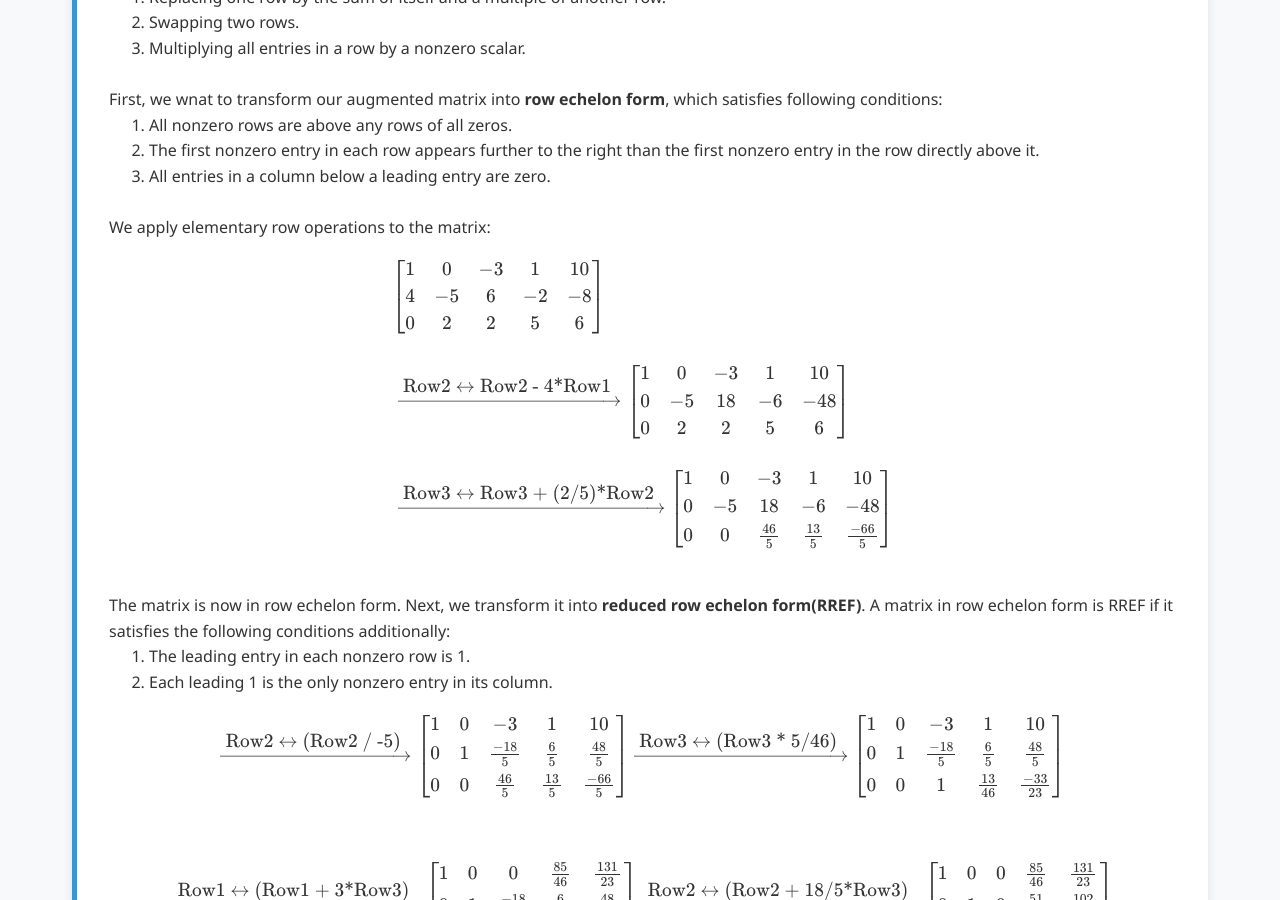
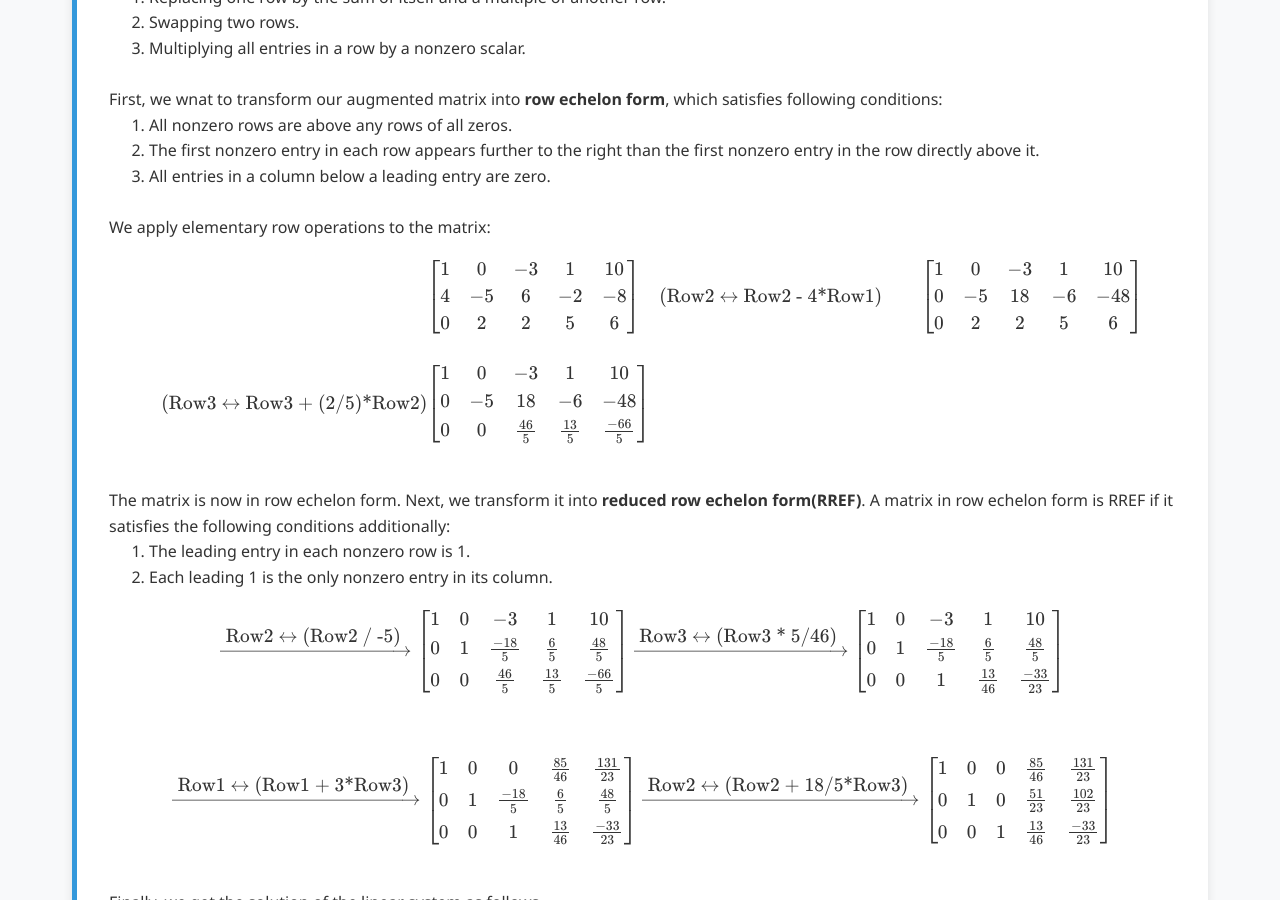
Before and after one commit to Yusukey01/yusukey01.github.io, a Jekyll site: the page built from Mathematics/Linear_algebra/linear_equations.html, in a window 1280 px wide and 900 px high, scrolled down 1670 px. Built offline with Jekyll 4.4.1, drawn with Linux system fonts in a browser that asks for light colours.

Commit message:
organizing stext

```diff
--- a/Mathematics/Linear_algebra/linear_equations.html
+++ b/Mathematics/Linear_algebra/linear_equations.html
@@ -81,15 +81,15 @@ description: Learn about the system of Linear equations, matrix equations, and l
             1 & 0 & -3 & 1 & 10 \\
             4 & -5 & 6 & -2 & -8 \\
             0 & 2 & 2 & 5 & 6
-            \end{bmatrix} \\\\
-            &\xrightarrow{\text{Row2 $\leftrightarrow$ Row2 - 4*Row1}}
-            \begin{bmatrix}
+            \end{bmatrix}
+            \quad (\text{Row2 $\leftrightarrow$ Row2 - 4*Row1})
+            &\begin{bmatrix}
             1 & 0 & -3 & 1 & 10 \\
             0 & -5 & 18 & -6 & -48 \\
             0 & 2 & 2 & 5 & 6
-            \end{bmatrix} \\ \\
-            &\xrightarrow{\text{Row3 $\leftrightarrow$ Row3 + (2/5)*Row2}}
-            \begin{bmatrix}
+            \end{bmatrix} \\\\
+            \quad (\text{Row3 $\leftrightarrow$ Row3 + (2/5)*Row2})
+            &\begin{bmatrix}
             1 & 0 & -3 & 1 & 10 \\
             0 & -5 & 18 & -6 & -48 \\
             0 & 0 & \frac{46}{5} & \frac{13}{5} & \frac{-66}{5}
```
